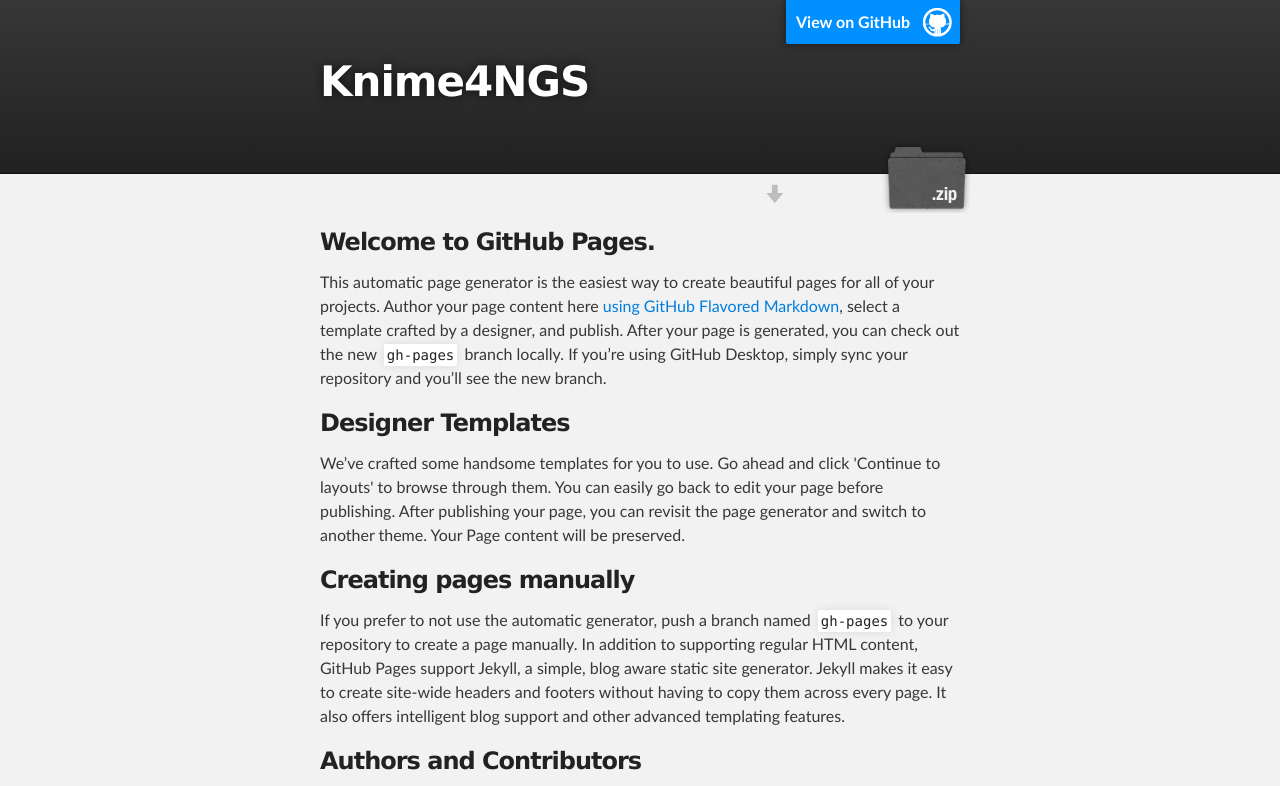
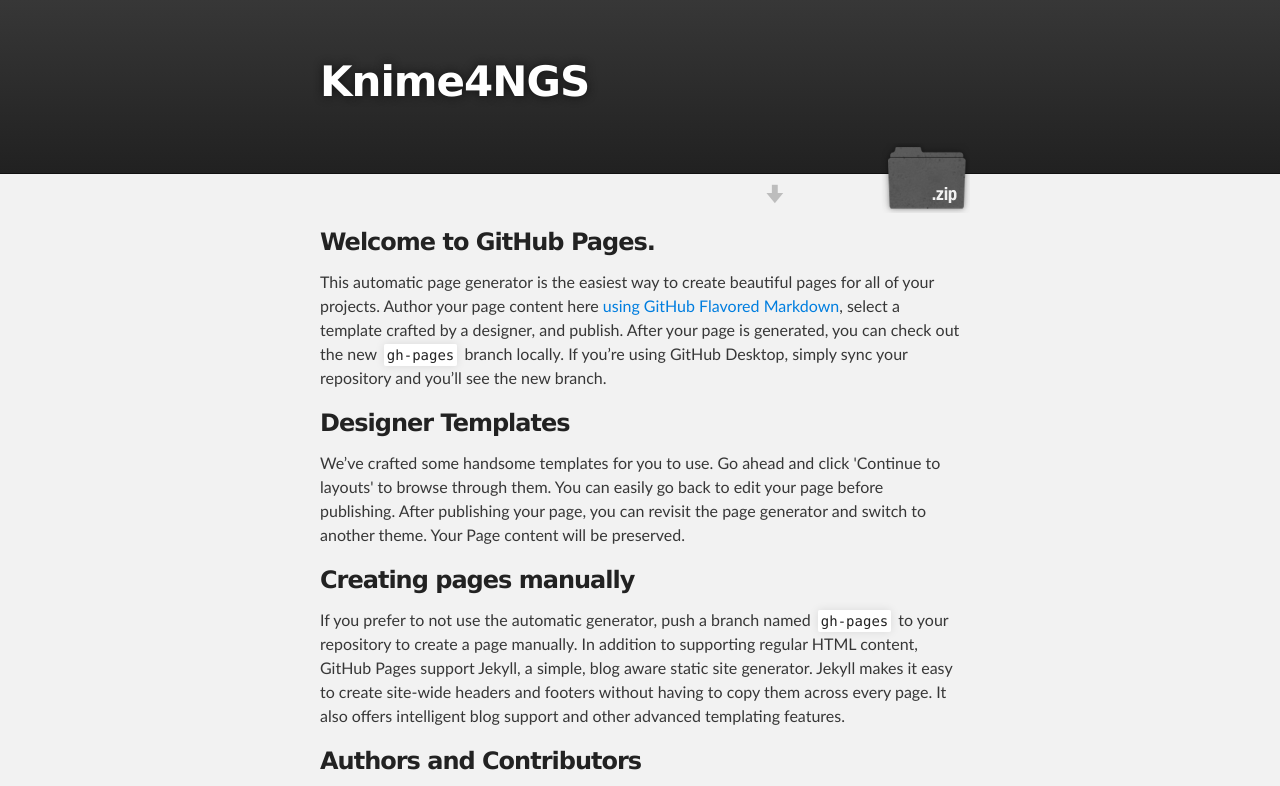
Before and after one commit to ibisngs/knime4ngs, a plain HTML site: page index.html in a window 1280 px wide. Shown: the top 786 px of the page. Drawn offline with Linux system fonts and the light colour scheme.

Commit message:
Update index.html

```diff
--- a/index.html
+++ b/index.html
@@ -16,7 +16,7 @@
     <!-- HEADER -->
     <div id="header_wrap" class="outer">
         <header class="inner">
-          <a id="forkme_banner" href="https://github.com/ibisngs/knime4ngs">View on GitHub</a>
+         <!-- <a id="forkme_banner" href="https://github.com/ibisngs/knime4ngs">View on GitHub</a> -->
 
           <h1 id="project_title">Knime4NGS</h1>
           <h2 id="project_tagline"></h2>
```
